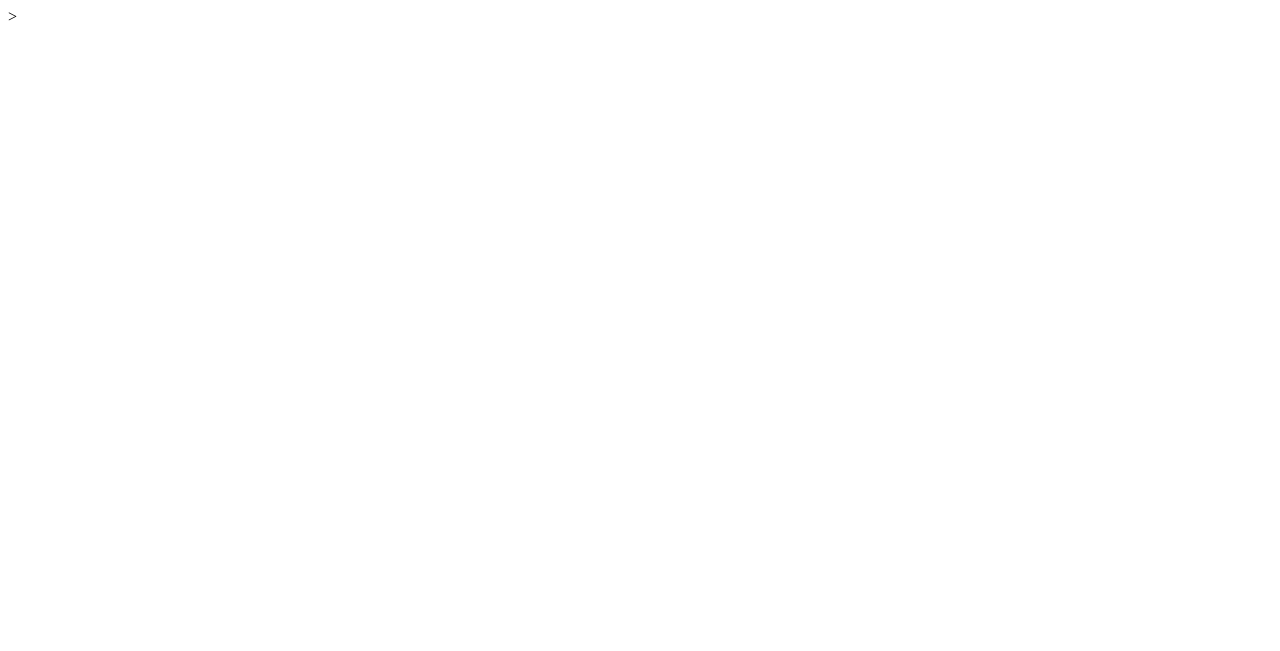
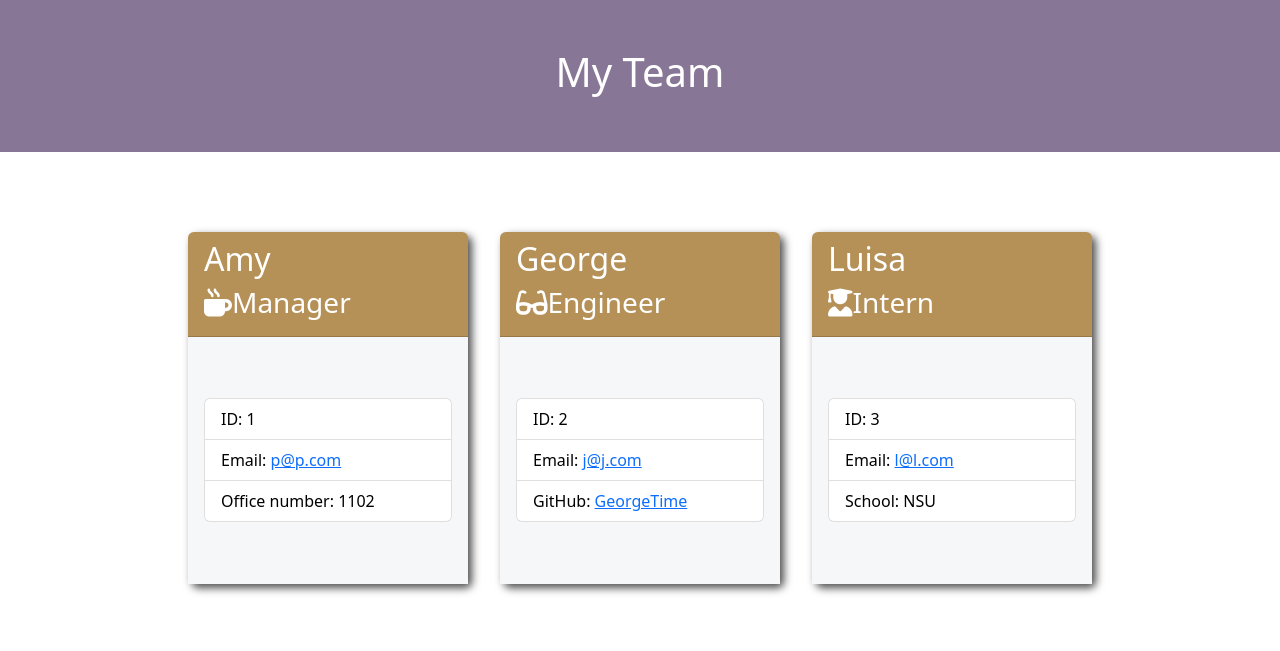
Before and after one commit to amymckellar/team-profile-generator, a website: page dist/myteam.html in a window 1280 px wide. Drawn offline with nearby package versions, Linux system fonts and the light colour scheme.

Commit message:
creating classes in html file and creating styles and changing colors in style.css file

```diff
--- a/dist/myteam.html
+++ b/dist/myteam.html
@@ -1,10 +1,92 @@
-><!DOCTYPE html>
+<!DOCTYPE html>
 <html lang="en">
   <head>
     <meta charset="UTF-8" />
-    <meta http-equiv="X-UA-Compatible" content="IE=edge" />
     <meta name="viewport" content="width=device-width, initial-scale=1.0" />
-    <title>Document</title>
+    <meta http-equiv="X-UA-Compatible" content="ie=edge" />
+    <title>My Team</title>
+    <link
+      rel="stylesheet"
+      href="https://cdn.jsdelivr.net/npm/bootstrap@5.2.2/dist/css/bootstrap.min.css"
+    />
+    <link rel="stylesheet" href="style.css" />
+    <script src="https://kit.fontawesome.com/c502137733.js"></script>
   </head>
-  <body></body>
+
+  <body>
+    <div class="container-fluid">
+      <div class="row">
+        <div class="col-12 p-5 mb-3 team-heading">
+          <h1 class="text-center">My Team</h1>
+        </div>
+      </div>
+    </div>
+    <div class="container">
+      <div class="row">
+        <div class="team-area col-12 d-flex justify-content-center">
+          <div class="card employee-card">
+            <div class="card-header">
+              <h2 class="card-title">Amy</h2>
+              <h3 class="card-title">
+                <i class="fas fa-mug-hot mr-2"></i>Manager
+              </h3>
+            </div>
+            <div class="card-body">
+              <ul class="list-group">
+                <li class="list-group-item">ID: 1</li>
+                <li class="list-group-item">
+                  Email: <a href="mailto:p@p.com">p@p.com</a>
+                </li>
+                <li class="list-group-item">Office number: 1102</li>
+              </ul>
+            </div>
+          </div>
+
+          <div class="card employee-card">
+            <div class="card-header">
+              <h2 class="card-title">George</h2>
+              <h3 class="card-title">
+                <i class="fas fa-glasses mr-2"></i>Engineer
+              </h3>
+            </div>
+            <div class="card-body">
+              <ul class="list-group">
+                <li class="list-group-item">ID: 2</li>
+                <li class="list-group-item">
+                  Email: <a href="mailto:j@j.com">j@j.com</a>
+                </li>
+                <li class="list-group-item">
+                  GitHub:
+                  <a
+                    href="https://github.com/GeorgeTime"
+                    target="_blank"
+                    rel="noopener noreferrer"
+                    >GeorgeTime</a
+                  >
+                </li>
+              </ul>
+            </div>
+          </div>
+
+          <div class="card employee-card">
+            <div class="card-header">
+              <h2 class="card-title">Luisa</h2>
+              <h3 class="card-title">
+                <i class="fas fa-user-graduate mr-2"></i>Intern
+              </h3>
+            </div>
+            <div class="card-body">
+              <ul class="list-group">
+                <li class="list-group-item">ID: 3</li>
+                <li class="list-group-item">
+                  Email: <a href="mailto:l@l.com">l@l.com</a>
+                </li>
+                <li class="list-group-item">School: NSU</li>
+              </ul>
+            </div>
+          </div>
+        </div>
+      </div>
+    </div>
+  </body>
 </html>
--- a/dist/style.css
+++ b/dist/style.css
@@ -0,0 +1,36 @@
+.team-heading {
+  background-color: #887696;
+  color: #ffffff;
+}
+
+.team-area {
+  max-width: 1000px;
+  margin: 3em auto;
+  flex-wrap: wrap;
+}
+
+.employee-card {
+  margin: 1em;
+  max-width: 280px;
+  width: 90%;
+  min-height: 22rem;
+  background-color: #bb965b;
+  color: white;
+  display: flex;
+  flex-direction: column;
+  justify-content: space-between;
+  box-shadow: 4px 4px 8px rgba(0, 0, 0, 0.7);
+  border: none;
+}
+
+.card-body {
+  display: flex;
+  flex-direction: column;
+  justify-content: center;
+  background-color: #f6f7f8;
+}
+
+.list-group-item {
+  color: #000000;
+  text-decoration: none;
+}
```
